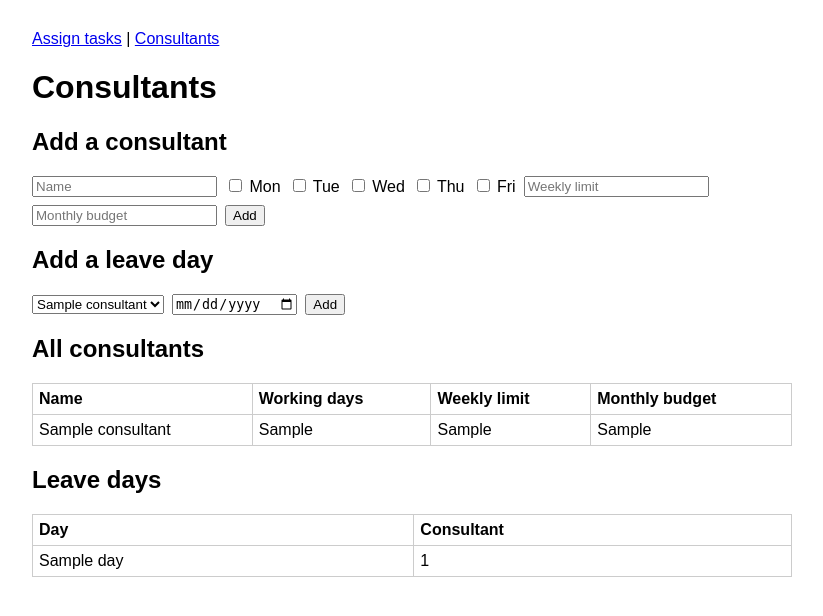
After one commit to omerfaruksoylu/consultant-management-system, a FastAPI app: template backend/app/templates/consultants.html in a window 1280 px wide. The commit adds this page. Shown: the top 616 px of the page, without its empty margins (228-1051 px from the left). Run offline with FastAPI, Linux system fonts and the light colour scheme; the template is opened without the code that fills it: most values are stand-ins (such as "Sample title", 1, 10 or a date in 2020).

Commit message:
feat: add forms to add consultants and leave days (FR-03, FR-04)

```diff
--- a/backend/app/main.py
+++ b/backend/app/main.py
@@ -67,3 +67,44 @@ def assign_task(request: Request, consultant_id: int = Form(), day: date = Form(
             db.commit()
             return show_page(request, db, f"Task assigned to {consultant.name} on {day}.")
         return show_page(request, db, f"Rejected: {result.reason}.", ok=False)
+
+
+# ---------- Week 5, Stage 2: adding consultants and leave days ----------
+
+def show_consultants_page(request: Request, db, message=None, ok=True):
+    return templates.TemplateResponse(request, "consultants.html", {
+        "consultants": db.scalars(select(Consultant)).all(),
+        "leave_days": db.scalars(select(LeaveDay).order_by(LeaveDay.day)).all(),
+        "message": message,
+        "ok": ok,
+    })
+
+
+@app.get("/consultants")
+def consultants_page(request: Request):
+    with SessionLocal() as db:
+        return show_consultants_page(request, db)
+
+
+@app.post("/consultants")
+def add_consultant(request: Request, name: str = Form(), working_weekdays: list[int] = Form(default=[]),
+                   weekly_limit: int = Form(), monthly_budget_days: int = Form()):
+    with SessionLocal() as db:
+        if not name.strip():
+            return show_consultants_page(request, db, "Rejected: Name cannot be empty.", ok=False)
+        if not working_weekdays:
+            return show_consultants_page(request, db, "Rejected: Select at least one working day.", ok=False)
+        if weekly_limit < 1 or monthly_budget_days < 1:
+            return show_consultants_page(request, db, "Rejected: Limits must be at least 1 day.", ok=False)
+        db.add(Consultant(name=name.strip(), working_weekdays=",".join(str(d) for d in sorted(working_weekdays)),
+                          weekly_limit=weekly_limit, monthly_budget_days=monthly_budget_days))
+        db.commit()
+        return show_consultants_page(request, db, f"Consultant {name.strip()} added.")
+
+
+@app.post("/leave-days")
+def add_leave_day(request: Request, consultant_id: int = Form(), day: date = Form()):
+    with SessionLocal() as db:
+        db.add(LeaveDay(consultant_id=consultant_id, day=day))
+        db.commit()
+        return show_consultants_page(request, db, f"Leave day {day} added.")
--- /dev/null
+++ b/backend/app/templates/consultants.html
@@ -0,0 +1,61 @@
+<!doctype html>
+<html>
+<head>
+  <meta charset="utf-8">
+  <title>Consultants</title>
+  <style>
+    body { font-family: Arial, sans-serif; max-width: 760px; margin: 30px auto; }
+    form { display: flex; gap: 8px; flex-wrap: wrap; align-items: center; margin-bottom: 16px; }
+    .ok { background: #e6f4e6; padding: 10px; }
+    .error { background: #fde4e4; padding: 10px; }
+    table { border-collapse: collapse; width: 100%; margin-top: 16px; }
+    th, td { border: 1px solid #ccc; padding: 6px; text-align: left; }
+  </style>
+</head>
+<body>
+  <p><a href="/">Assign tasks</a> | <a href="/consultants">Consultants</a></p>
+  <h1>Consultants</h1>
+
+  {% if message %}
+    <p class="{{ 'ok' if ok else 'error' }}">{{ message }}</p>
+  {% endif %}
+
+  <h2>Add a consultant</h2>
+  <form method="post" action="/consultants">
+    <input type="text" name="name" placeholder="Name" required>
+    {% for day in ["Mon", "Tue", "Wed", "Thu", "Fri"] %}
+      <label><input type="checkbox" name="working_weekdays" value="{{ loop.index0 }}"> {{ day }}</label>
+    {% endfor %}
+    <input type="number" name="weekly_limit" min="1" placeholder="Weekly limit" required>
+    <input type="number" name="monthly_budget_days" min="1" placeholder="Monthly budget" required>
+    <button type="submit">Add</button>
+  </form>
+
+  <h2>Add a leave day</h2>
+  <form method="post" action="/leave-days">
+    <select name="consultant_id">
+      {% for c in consultants %}
+        <option value="{{ c.id }}">{{ c.name }}</option>
+      {% endfor %}
+    </select>
+    <input type="date" name="day" required>
+    <button type="submit">Add</button>
+  </form>
+
+  <h2>All consultants</h2>
+  <table>
+    <tr><th>Name</th><th>Working days</th><th>Weekly limit</th><th>Monthly budget</th></tr>
+    {% for c in consultants %}
+      <tr><td>{{ c.name }}</td><td>{{ c.working_weekdays }}</td><td>{{ c.weekly_limit }}</td><td>{{ c.monthly_budget_days }}</td></tr>
+    {% endfor %}
+  </table>
+
+  <h2>Leave days</h2>
+  <table>
+    <tr><th>Day</th><th>Consultant</th></tr>
+    {% for l in leave_days %}
+      <tr><td>{{ l.day }}</td><td>{{ l.consultant_id }}</td></tr>
+    {% endfor %}
+  </table>
+</body>
+</html>
--- a/backend/app/templates/index.html
+++ b/backend/app/templates/index.html
@@ -13,6 +13,7 @@
   </style>
 </head>
 <body>
+  <p><a href="/">Assign tasks</a> | <a href="/consultants">Consultants</a></p>
   <h1>Consultant Management System</h1>
   <h2>Assign a task</h2>
 
```
Also changed, not shown: 4 other files.
